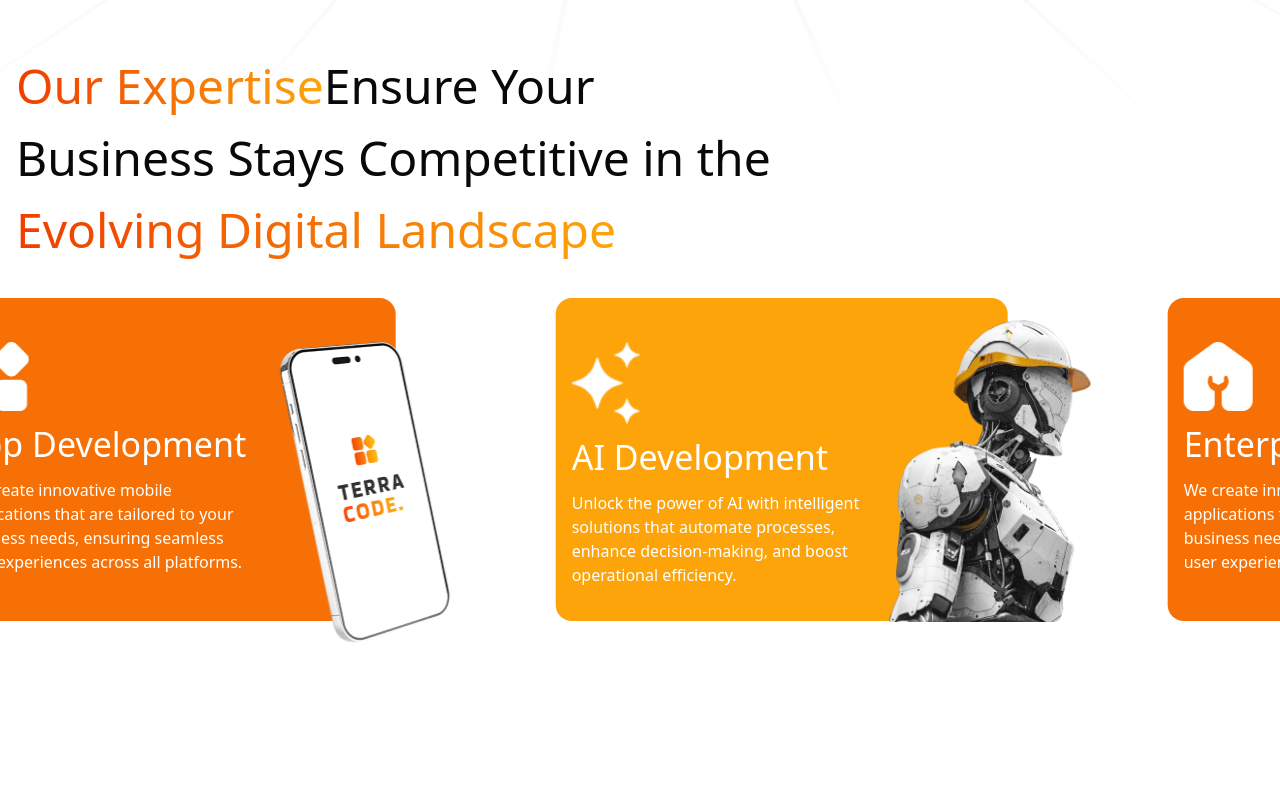
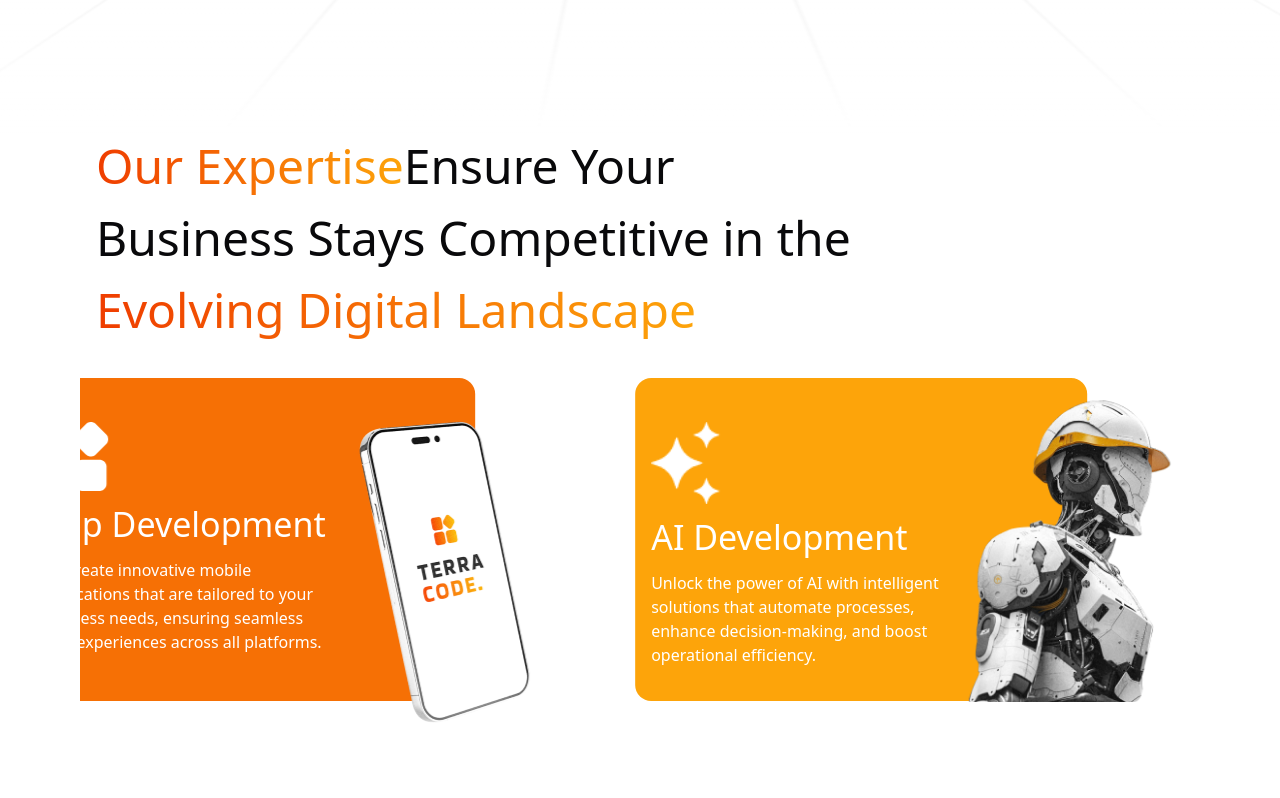
Before and after one commit to Terracode-Dev/Main-Site, a React (Vite) app: page / in a window 1280 px wide. Shown: the part 682-1480 px from the top of the page. Built offline with nearby package versions, Linux system fonts and the light colour scheme.

Commit message:
add paddings

```diff
--- a/src/components/home/Home.tsx
+++ b/src/components/home/Home.tsx
@@ -14,10 +14,10 @@ const Home = () => {
       <section id="hero" >
         <Hero />
       </section>
-      <section id="services" >
+      <section id="services" className='px-5 xl:p-20' >
         <Services />
       </section>
-      <section id="about" >
+      <section id="about "className='xl:p-20' >
         <Aboutus />
       </section>
       <section id="work" >
@@ -26,10 +26,10 @@ const Home = () => {
       {/*<section id="benitits" >
         <Benifits />
       </section>*/}
-      <section id="projects" >
+      <section id="projects" className='xl:p-20' >
         <Projects />
       </section>
-      <section id="faqs" >
+      <section id="faqs" className='border-2 xl:p-20' >
         <Faq />
       </section>
       <section id="contact" >
```
